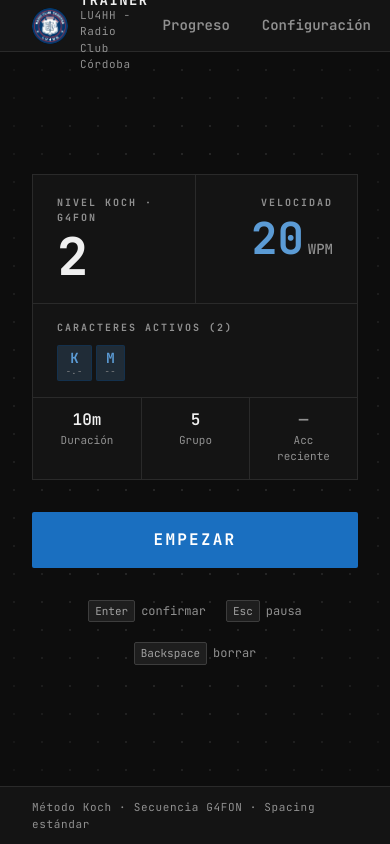
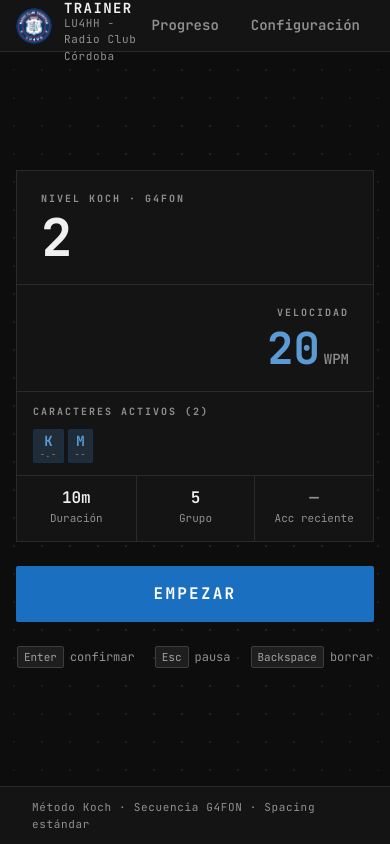
Before and after one commit to Pacha994/morse-koch-trainer, a React (Vite) app: page / in a window 390 px wide. Built offline with nearby package versions, Linux system fonts and the light colour scheme.

Commit message:
feat: HomeScreen responsive (#4)

```diff
--- a/src/components/screens/HomeScreen.jsx
+++ b/src/components/screens/HomeScreen.jsx
@@ -4,6 +4,7 @@
  */
 
 import React from 'react';
+import { useMediaQuery } from '../../hooks/useMediaQuery';
 import { useSettings } from '../../context/SettingsContext.jsx';
 import { useProgress } from '../../context/ProgressContext.jsx';
 import { G4FON_ORDER, LCWO_ORDER } from '../../constants/kochSequences.js';
@@ -64,6 +65,7 @@ function parseCustomChars(customString) {
 export function HomeScreen({ onStartTraining, onOpenSettings, onOpenProgress }) {
   const { settings } = useSettings();
   const { progress, getRecentAccuracy, formattedTotalTime } = useProgress();
+  const isMobile = useMediaQuery('(max-width: 767px)');
 
   // -- FIX: calcular activeChars y label según el tipo de ejercicio ----------
   const isKochMode = settings.exerciseType === 'koch_g4fon' ||
@@ -157,7 +159,7 @@ export function HomeScreen({ onStartTraining, onOpenSettings, onOpenProgress })
       }} />
 
       {/* Header */}
-      <header style={{ ...S.header, position: 'relative', zIndex: 1 }}>
+      <header style={{ ...S.header, position: 'relative', zIndex: 1, padding: isMobile ? '0 16px' : '0 32px' }}>
         <div style={S.logoGroup}>
           <div style={S.logoBadge}>
             <img src={logoRCC} alt="Radio Club Córdoba" style={S.logoImg} />
@@ -174,15 +176,19 @@ export function HomeScreen({ onStartTraining, onOpenSettings, onOpenProgress })
       </header>
 
       {/* Main */}
-      <main style={{ ...S.main, position: 'relative', zIndex: 1 }}>
-        <div style={S.statusPanel}>
+      <main style={{ ...S.main, position: 'relative', zIndex: 1, padding: isMobile ? '24px 16px' : '40px 32px', gap: isMobile ? '24px' : '32px' }}>
+        <div style={{ ...S.statusPanel, maxWidth: isMobile ? undefined : '520px' }}>
           {/* Panel label + valor */}
-          <div style={S.panelTop}>
+          <div style={{ ...S.panelTop, gridTemplateColumns: isMobile ? '1fr' : '1fr 1fr' }}>
             <div style={S.panelCell}>
               <div style={S.cellLabel}>{panelLabel}</div>
               <div style={S.levelNumber}>{panelValue}</div>
             </div>
-            <div style={S.panelCellRight}>
+            <div style={{
+              ...S.panelCellRight,
+              borderLeft: isMobile ? 'none' : '1px solid var(--border)',
+              borderTop: isMobile ? '1px solid var(--border)' : 'none',
+            }}>
               <div style={S.cellLabel}>Velocidad</div>
               <div>
                 <span style={S.speedNumber}>{settings.speedValue}</span>
@@ -192,14 +198,14 @@ export function HomeScreen({ onStartTraining, onOpenSettings, onOpenProgress })
           </div>
 
           {/* Caracteres activos */}
-          <div style={S.charsRow}>
+          <div style={{ ...S.charsRow, padding: isMobile ? '12px 16px' : '16px 24px' }}>
             <div style={S.charsLabel}>Caracteres activos ({activeChars.length})</div>
             <div style={S.charsGrid}>
               {activeChars.map(char => {
                 const isHard = hardSet.has(char);
                 const code = MORSE_CODE[char] ?? '';
                 return (
-                  <div key={char} style={S.charChip(isHard)} title={isHard ? 'Hard letter' : ''}>
+                  <div key={char} style={{ ...S.charChip(isHard), padding: isMobile ? '4px 6px' : '5px 8px' }} title={isHard ? 'Hard letter' : ''}>
                     <span style={S.charLetter(isHard)}>{char}</span>
                     <span style={S.charCode}>{code}</span>
                   </div>
@@ -224,7 +230,7 @@ export function HomeScreen({ onStartTraining, onOpenSettings, onOpenProgress })
         </div>
 
         {/* Botón EMPEZAR */}
-        <div style={S.startBtn}>
+        <div style={{ ...S.startBtn, maxWidth: isMobile ? undefined : '520px' }}>
           <button
             className="btn btn-primary"
             style={{ width: '100%', fontSize: '16px', padding: '16px' }}
@@ -250,15 +256,15 @@ export function HomeScreen({ onStartTraining, onOpenSettings, onOpenProgress })
 
         {/* Stats globales */}
         {progress.totalSessions > 0 && (
-          <div style={S.globalStats}>
+          <div style={{ ...S.globalStats, gap: isMobile ? '12px' : '24px' }}>
             {[
               { label: 'Sesiones', value: progress.totalSessions },
               { label: 'Tiempo', value: formattedTotalTime || '0m' },
               { label: 'Koch max', value: `L${Math.max(...progress.sessionHistory.map(s => s.kochLevel ?? 0))}` },
             ].map(({ label, value }) => (
               <div key={label} style={S.globalStat}>
-                <div style={S.globalValue}>{value}</div>
-                <div style={S.globalLabel}>{label}</div>
+                <div style={{ ...S.globalValue, fontSize: isMobile ? '13px' : '15px' }}>{value}</div>
+                <div style={{ ...S.globalLabel, fontSize: isMobile ? '9px' : '10px' }}>{label}</div>
               </div>
             ))}
           </div>
```
